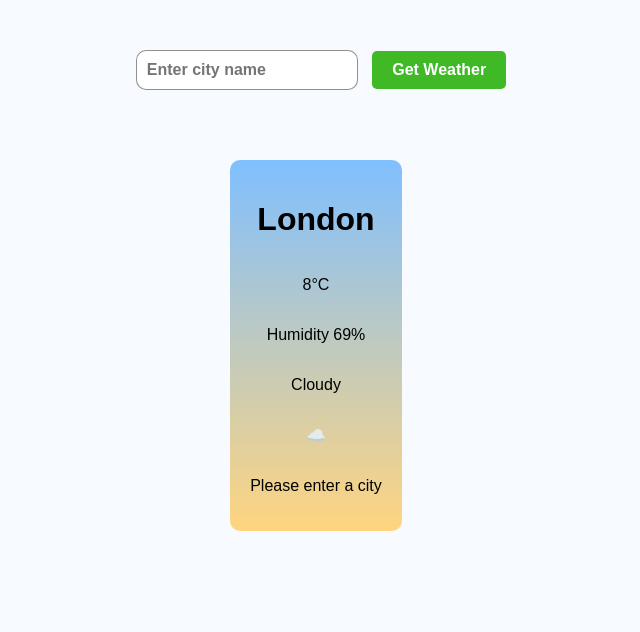
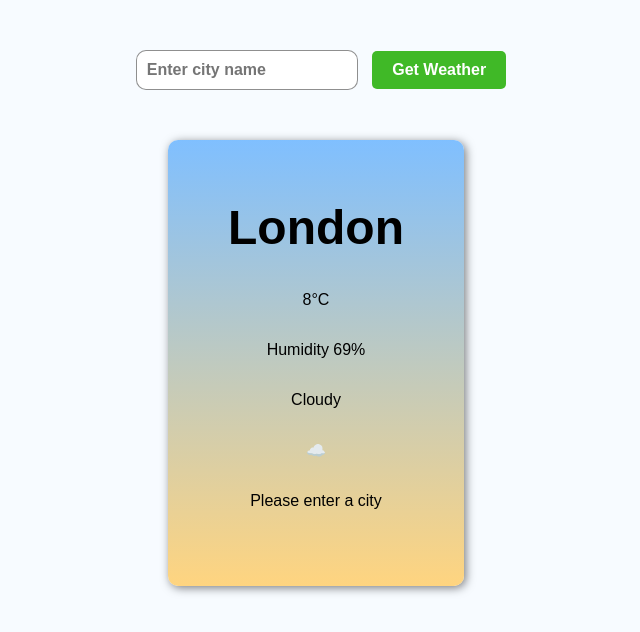
Before and after one commit to HelderBalbino/weatherAppJs, a plain HTML site: page index.html in a window 1280 px wide. Shown: the whole page, without its empty margins (324-964 px from the left). Drawn offline with Linux system fonts and the light colour scheme.

Commit message:
add: update button padding and add box shadow; enhance h1 styles in CSS

```diff
--- a/styles.css
+++ b/styles.css
@@ -42,9 +42,15 @@ button[type='submit']:hover {
 		hsl(40, 100%, 75%)
 	);
 	border-radius: 10px;
-	padding: 20px;
-	margin: 20px;
+	padding: 60px;
 	display: flex;
 	flex-direction: column;
 	align-items: center;
+	box-shadow: 2px 2px 10px rgba(0, 0, 0, 0.5);
 }
+
+h1 {
+	font-size: 3rem;
+	margin-top: 0;
+	margin-bottom: 20px;
+}
```
